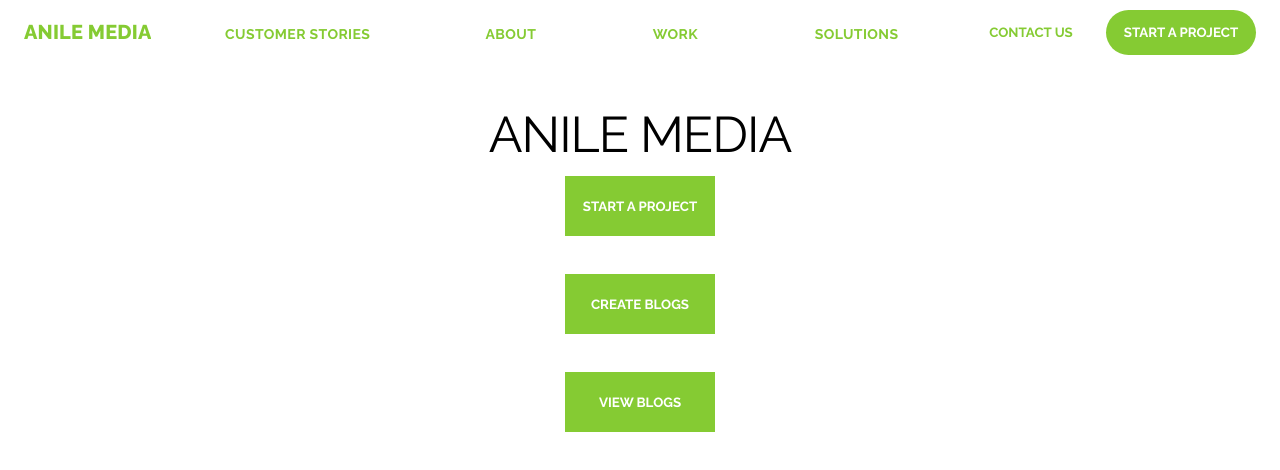
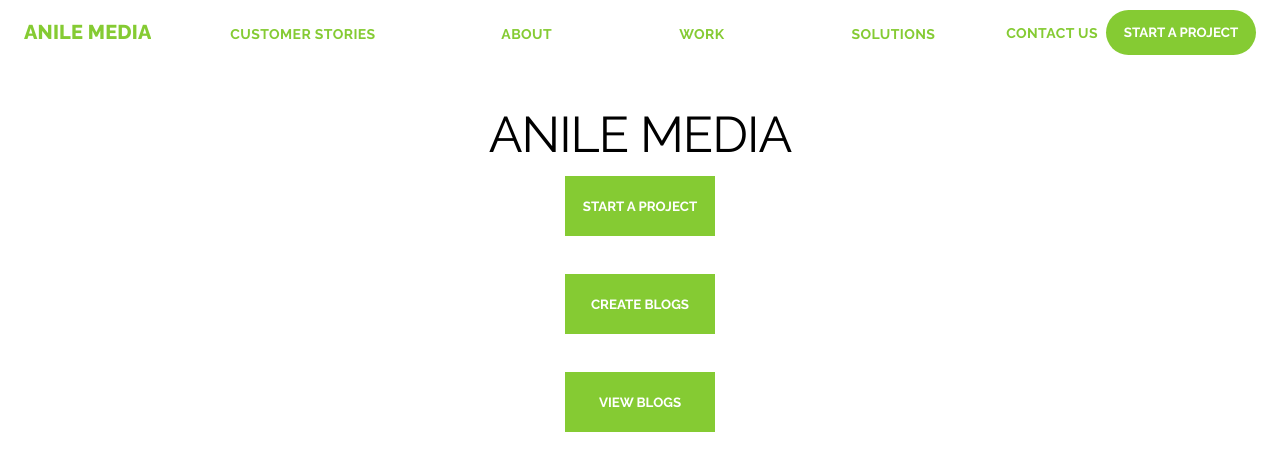
Before and after one commit to jaison080/anile-media, a Next.js app in the folder anile-media-website/: page / in a window 1280 px wide. Shown: the top 470 px of the page. Built offline with nearby package versions, Linux system fonts and the light colour scheme.

Commit message:
Updated Navbar

```diff
--- a/anile-media-website/components/Navbar.js
+++ b/anile-media-website/components/Navbar.js
@@ -99,7 +99,7 @@
           </Box>
 
          <Box sx={{ flexGrow: 0 , background:'none'}}>
-             <button className='button_active-2' onClick={handleOpen} sx={{borderRadius:'20px'}}>CONTACT US</button>
+             <Button className='company-button' onClick={handleOpen} sx={{borderRadius:'20px'}}>CONTACT US</Button>
              <Modal
         open={open}
         onClose={handleClose}
```
